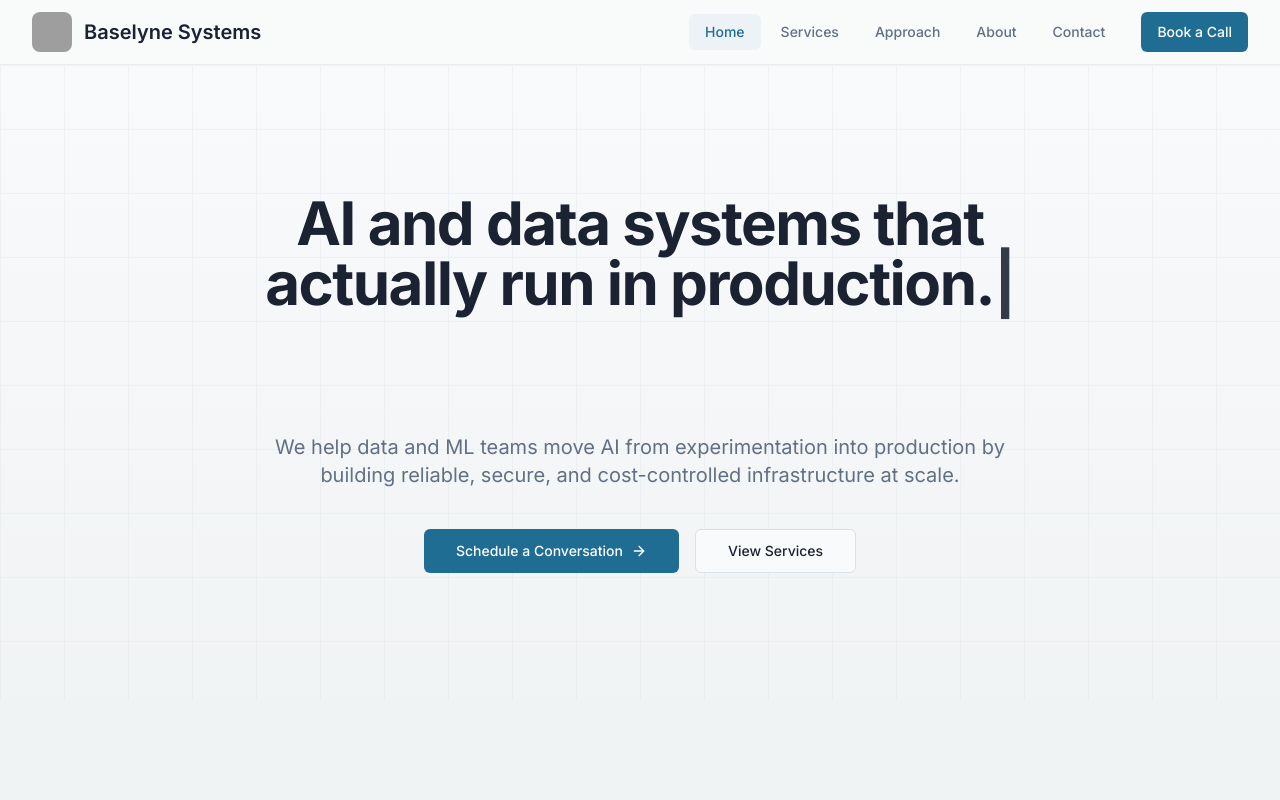
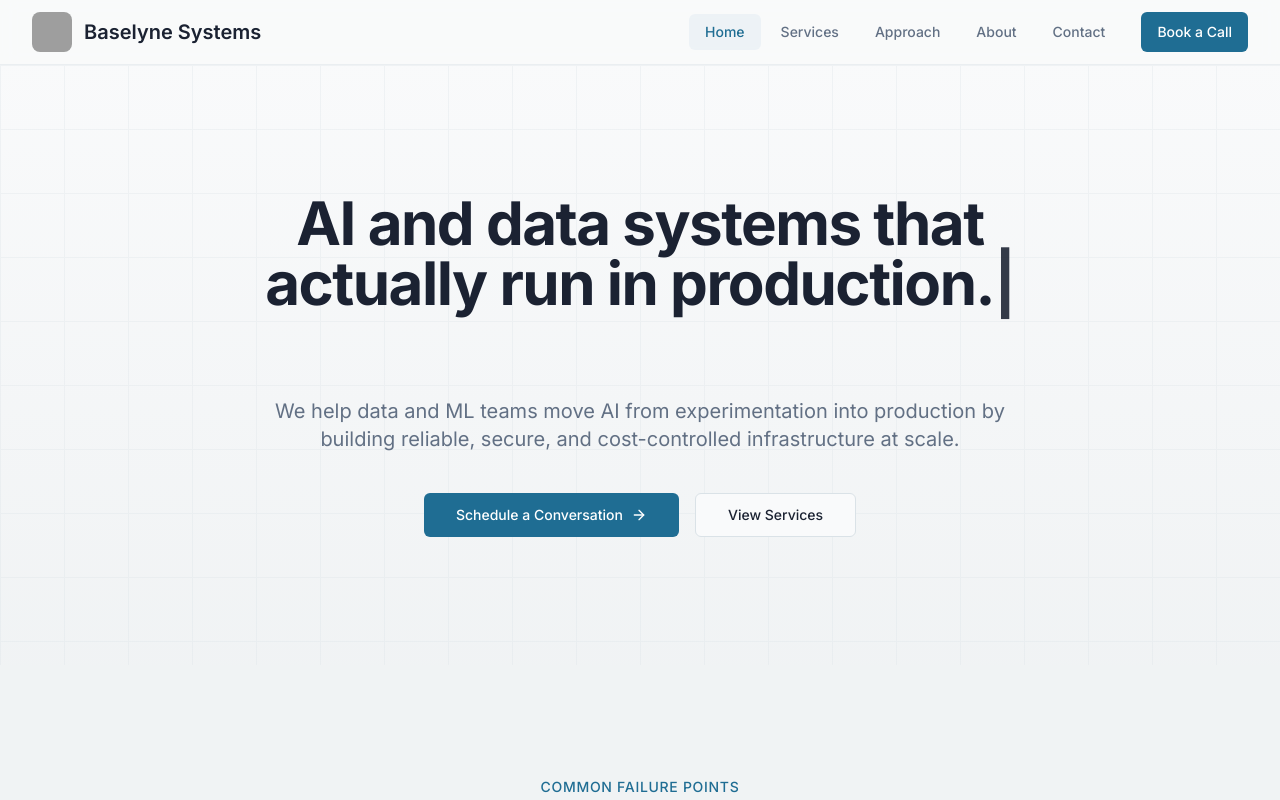
Before and after one commit to achyuthnsamudrala/baselyne-web, a React (Vite) app: page / in a window 1280 px wide. Shown: the top 800 px of the page. Built offline with nearby package versions, Linux system fonts and the light colour scheme; grey boxes are pictures that could not be loaded.

Commit message:
formatting

```diff
--- a/src/pages/Home.tsx
+++ b/src/pages/Home.tsx
@@ -99,7 +99,7 @@ export default function Home() {
         <div className="absolute inset-0 bg-[linear-gradient(to_right,hsl(var(--border))_1px,transparent_1px),linear-gradient(to_bottom,hsl(var(--border))_1px,transparent_1px)] bg-[size:4rem_4rem] opacity-30" />
         <div className="container relative mx-auto px-4 py-24 lg:px-8 lg:py-32">
           <div className="mx-auto max-w-3xl text-center">
-            <h1 className="text-4xl font-bold tracking-tight text-foreground sm:text-5xl lg:text-6xl min-h-[4.8em] sm:min-h-[3.6em] lg:min-h-[3.6em]">
+            <h1 className="text-4xl font-bold tracking-tight text-foreground sm:text-5xl lg:text-6xl min-h-[4.8em] sm:min-h-[3.6em] lg:min-h-[3em]">
               <TypewriterText
                 texts={heroTaglines}
                 typingSpeed={70}
```
